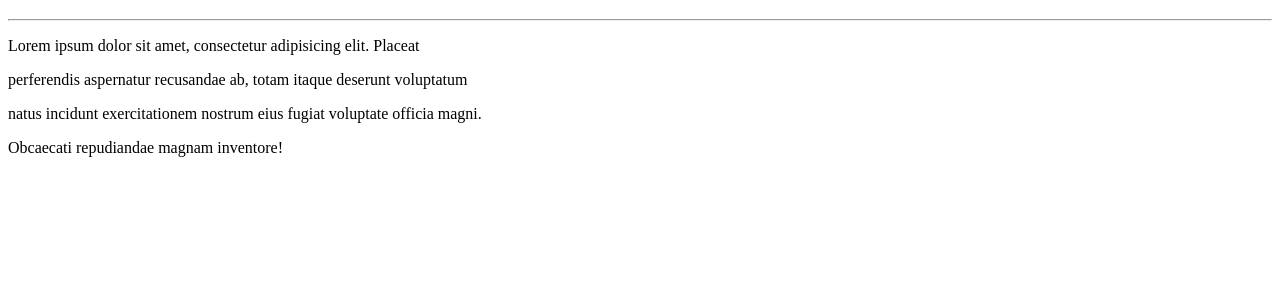
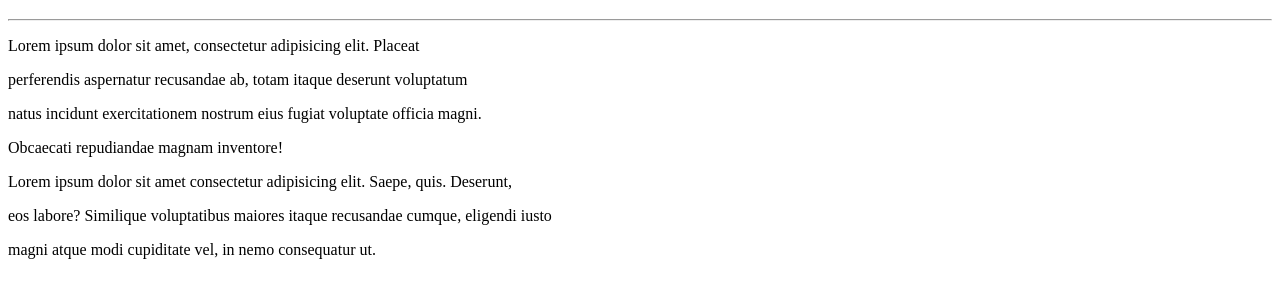
Before and after one commit to Iberiasi/Ola-Mundo-replicado, a plain HTML site: page site-exemplo/index.HTML in a window 1280 px wide. Shown: the part 61-358 px from the top of the page. Drawn offline with Linux system fonts and the light colour scheme.

Commit message:
adicionei  novo paragrafo

```diff
--- a/site-exemplo/index.HTML
+++ b/site-exemplo/index.HTML
@@ -13,6 +13,9 @@
         perferendis aspernatur recusandae ab, totam itaque deserunt voluptatum <p/>
         natus incidunt exercitationem nostrum eius fugiat voluptate officia magni.<p/>
     </p> Obcaecati repudiandae magnam inventore!</p>
+    <p>Lorem ipsum dolor sit amet consectetur adipisicing elit. Saepe, quis. Deserunt, </p>
+    <p>eos labore? Similique voluptatibus maiores itaque recusandae cumque, eligendi iusto<p/>
+         magni atque modi cupiditate vel, in nemo consequatur ut.</p>
 
 </body>
 </html>
```
